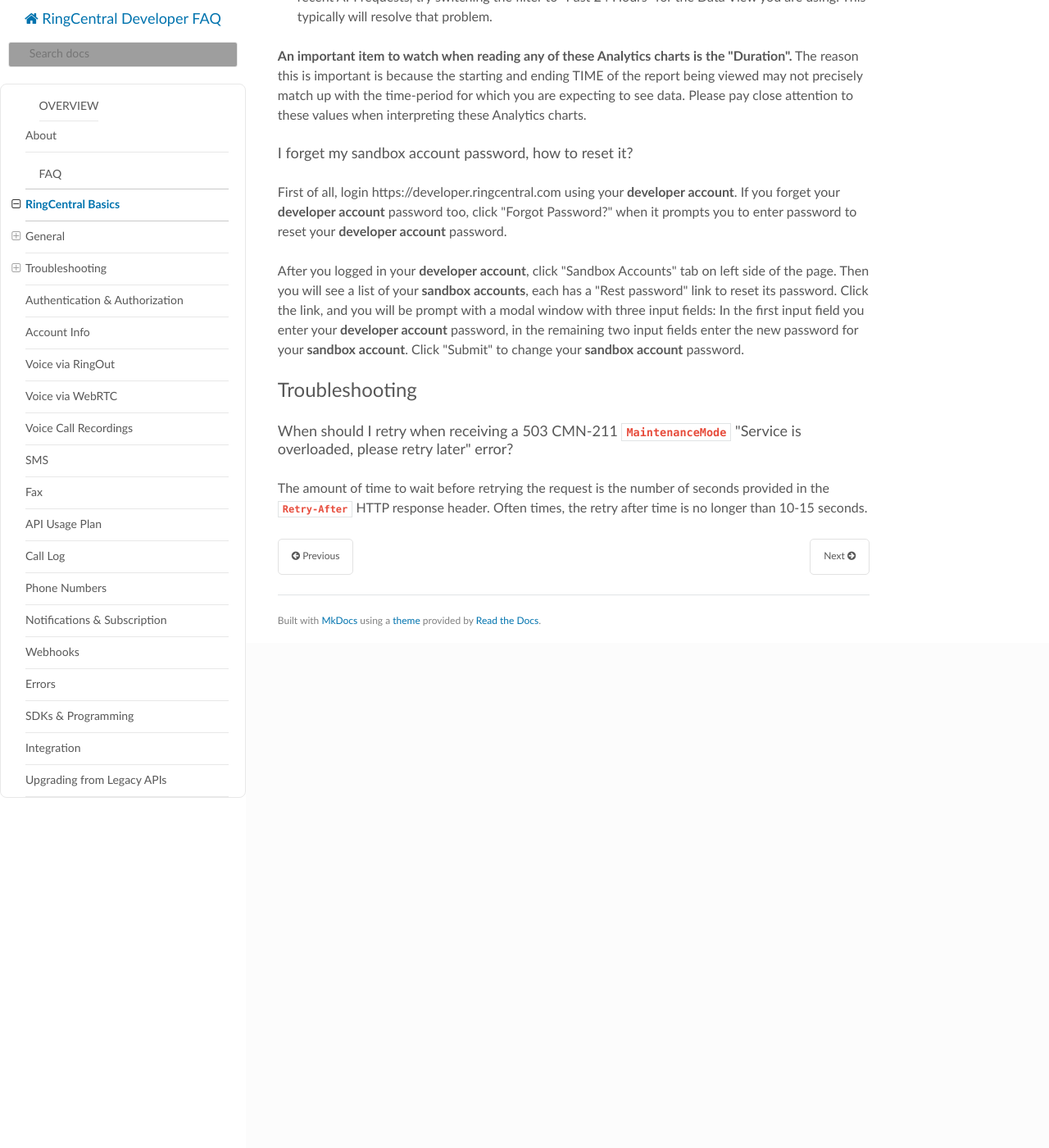
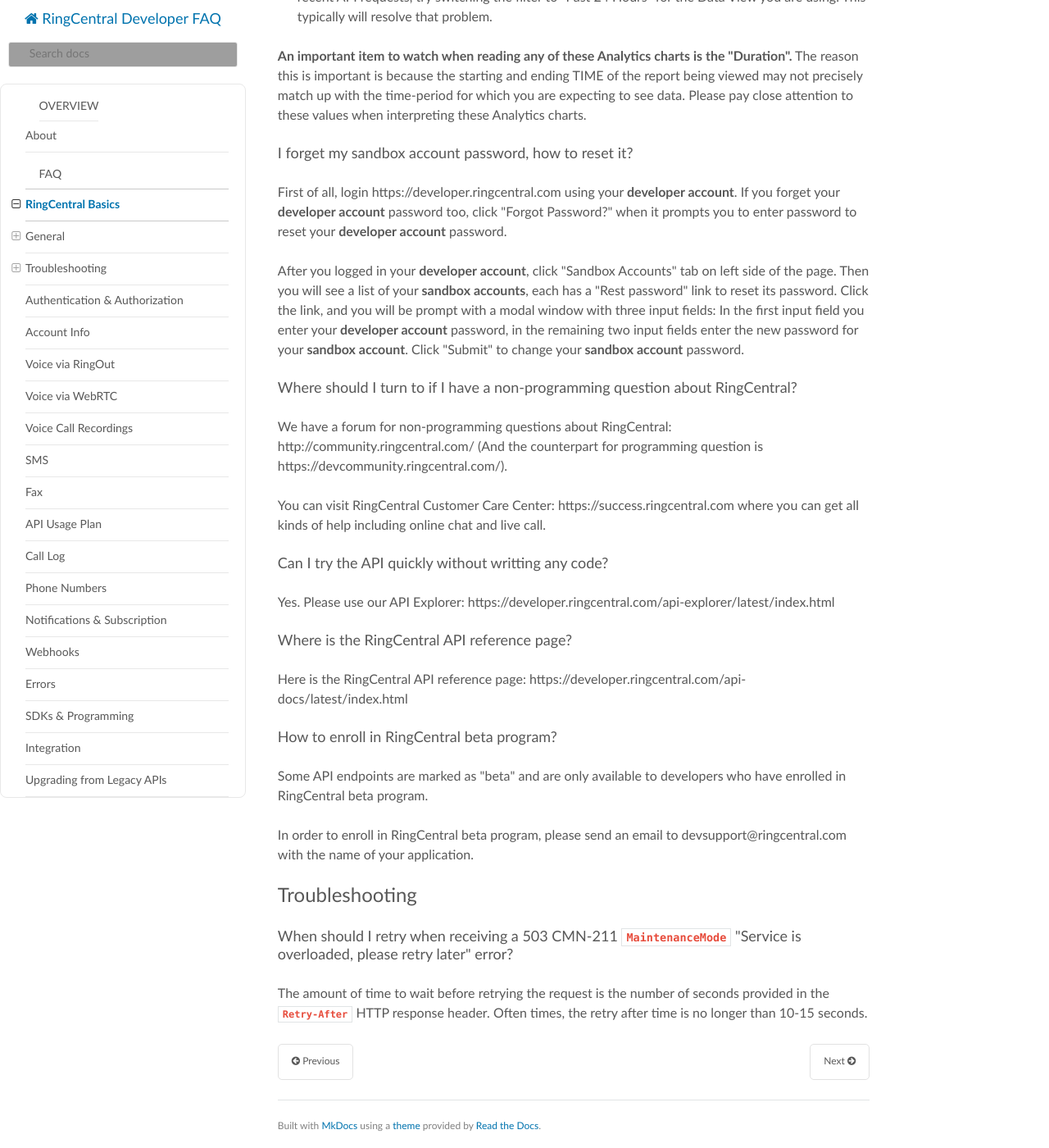
Before and after one commit to ringcentral/ringcentral-faq, an MkDocs documentation site: the page built from docs/basics.md, in a window 1280 px wide and 1400 px high, scrolled down 3487 px. Shown: the whole window at 82% size. Built offline with MkDocs 1.6.1, drawn with Linux system fonts in a browser that asks for light colours; nearby versions of some CDN libraries; old or Windows-style settings are respelled for this version of MkDocs; grey boxes are pictures that could not be loaded.

Commit message:
Finish basic questions

```diff
--- a/docs/basics.md
+++ b/docs/basics.md
@@ -86,6 +86,25 @@
 
 After you logged in your **developer account**, click "Sandbox Accounts" tab on left side of the page. Then you will see a list of your **sandbox accounts**, each has a "Rest password" link to reset its password. Click the link, and you will be prompt with a modal window with three input fields: In the first input field you enter your **developer account** password, in the remaining two input fields enter the new password for your **sandbox account**. Click "Submit" to change your **sandbox account** password.
 
+### Where should I turn to if I have a non-programming question about RingCentral?
+
+We have a forum for non-programming questions about RingCentral: http://community.ringcentral.com/ (And the counterpart for programming question is https://devcommunity.ringcentral.com/).
+
+You can visit RingCentral Customer Care Center: https://success.ringcentral.com where you can get all kinds of help including online chat and live call.
+
+### Can I try the API quickly without writting any code?
+
+Yes. Please use our API Explorer: https://developer.ringcentral.com/api-explorer/latest/index.html
+
+### Where is the RingCentral API reference page?
+
+Here is the RingCentral API reference page: https://developer.ringcentral.com/api-docs/latest/index.html
+
+### How to enroll in RingCentral beta program?
+
+Some API endpoints are marked as "beta" and are only available to developers who have enrolled in RingCentral beta program.
+
+In order to enroll in RingCentral beta program, please send an email to devsupport@ringcentral.com with the name of your application.
 
 ## Troubleshooting
 
```
